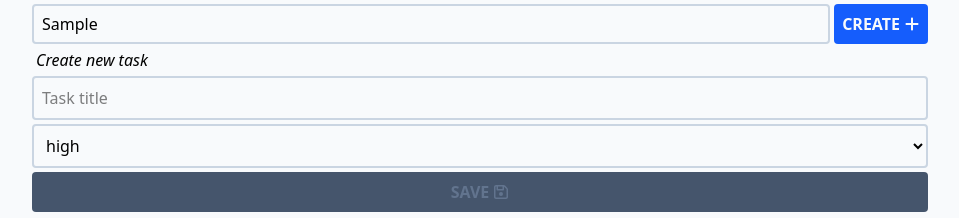
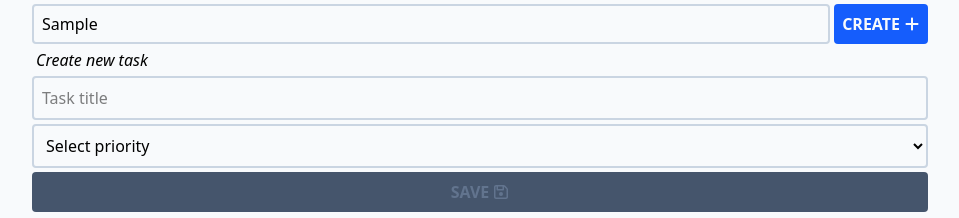
Before and after one commit to dimitargluharski/task-scheduler, a React (Vite) app: page / in a window 1280 px wide. Both pictures are taken after typing "Sample" into the empty fields and a click on the button "CREATE". Shown: the top 218 px of the page, without its empty margins (160-1119 px from the left). Built offline with nearby package versions, Linux system fonts and the light colour scheme.

Commit message:
refactor priority handling in task form and dropdown

```diff
--- a/src/App.tsx
+++ b/src/App.tsx
@@ -42,19 +42,13 @@ const tasks: Task[] = [
   },
 ];
 
-const priorities = [
-  { id: 1, priorityLevel: 'high' },
-  { id: 2, priorityLevel: 'medium' },
-  { id: 3, priorityLevel: 'low' }
-];
-
 function App() {
   const [data, setData] = useState<Task[]>(tasks);
   const [isFormVisible, setIsVisibleForm] = useState<boolean>(false);
   const [activeViewType, setActiveViewType] = useState<string>('list');
   const [createNewTaskText, setCreateNewTaskText] = useState<string>('');
   const [query, setQuery] = useState<string>('');
-  const [priority, setPriority] = useState<string>('');
+  const [priorityLevel, setPriorityLevel] = useState('');
 
   const handleToggleModalVisibility = () => {
     setIsVisibleForm(!isFormVisible);
@@ -72,7 +66,7 @@ function App() {
     setQuery(event.target.value);
   }
 
-  const handleSaveNewTask = (newTask: string) => {
+  const handleSaveNewTask = (newTask: string, priorityLevel: string) => {
     setData((prevData) => [
       ...prevData,
       {
@@ -82,15 +76,16 @@ function App() {
         date: new Date().toISOString().split("T")[0],
         comments: [],
         taskAuthor: "admin",
-        // taskPriority:
+        taskPriority: `${priorityLevel}`
       }
     ]);
 
     setCreateNewTaskText('');
-  }
+    setPriorityLevel('');
+  };
 
-  const handleOnChangeDropdownPriority = (choise: string) => {
-    console.log('', choise)
+  const handleOnChangeSavePriorityLevel = (event: React.ChangeEvent<HTMLSelectElement>) => {
+    setPriorityLevel(event.target.value);
   }
 
   return (
@@ -122,9 +117,9 @@ function App() {
             text={createNewTaskText}
             handleOnChangeTextValue={handleCreateNewTask}
             saveNewTask={handleSaveNewTask}
-            // priorities={priorities}
-            priorities={priorities}
-            handleOnChangeDropdownPriority={handleOnChangeDropdownPriority}
+            closeForm={handleToggleModalVisibility}
+            handleOnChangeSavePriorityLevel={handleOnChangeSavePriorityLevel}
+            priorityLevel={priorityLevel}
           />}
 
         <ButtonsLayoutView
--- a/src/components/CreateNewTaskForm/CreateNewTaskForm.tsx
+++ b/src/components/CreateNewTaskForm/CreateNewTaskForm.tsx
@@ -3,21 +3,16 @@ import { Button } from "../Button/Button"
 import { Dropdown } from "../Doprdown/Dropdown"
 import { TextInput } from "../TextInput/TextInput"
 
-type Priorities = {
-  id: number;
-  priorityLevel: string;
-}
-
 type NewTaskFormProps = {
   text: string;
   handleOnChangeTextValue: (event: React.ChangeEvent<HTMLInputElement>) => void;
   closeForm: () => void;
-  saveNewTask: (task: string) => void;
-  priorities: Priorities[];
-  handleOnChangeDropdownPriority: (text: string) => void;
+  saveNewTask: (task: string, priorityLevel: string) => void;
+  handleOnChangeSavePriorityLevel: (event: React.ChangeEvent<HTMLSelectElement>) => void;
+  priorityLevel: string;
 }
 
-export const CreateNewTaskForm = ({ text, handleOnChangeTextValue, closeForm, saveNewTask, priorities, handleOnChangeDropdownPriority }: NewTaskFormProps) => {
+export const CreateNewTaskForm = ({ text, handleOnChangeTextValue, closeForm, saveNewTask, handleOnChangeSavePriorityLevel, priorityLevel }: NewTaskFormProps) => {
   return (
     <div className="flex flex-col gap-1">
       <h2 className="px-1 italic">Create new task</h2>
@@ -30,12 +25,12 @@ export const CreateNewTaskForm = ({ text, handleOnChangeTextValue, closeForm, sa
         onChange={handleOnChangeTextValue}
       />
 
-      <Dropdown priorities={priorities} handleOnChangeDropdownPriority={handleOnChangeDropdownPriority} />
+      <Dropdown handleOnChangeSavePriorityLevel={handleOnChangeSavePriorityLevel} priorityLevel={priorityLevel} />
 
       <Button classNames={`p-2 bg-green-600 rounded-sm flex justify-center gap-1 items-center text-slate-50 hover:cursor-pointer hover:bg-green-500 ${text.length >= 3 ? '' : 'bg-slate-600 text-slate-500 hover:bg-slate-600'}`}
         handler={() => {
           closeForm();
-          saveNewTask(text);
+          saveNewTask(text, priorityLevel);
         }}
         disabled={text.length >= 3 ? false : true}
       >
--- a/src/components/Doprdown/Dropdown.tsx
+++ b/src/components/Doprdown/Dropdown.tsx
@@ -1,17 +1,27 @@
-type Priorities = {
-  priorities: {
-    id: number;
-    priorityLevel: string;
-    handleOnChangeDropdownPriority: (text: string) => void;
-  }[];
-};
+const priorities = [
+  { id: 1, level: 'high', label: 'High' },
+  { id: 2, level: 'medium', label: 'Medium' },
+  { id: 3, level: 'low', label: 'Low' }
+]
 
-export const Dropdown = ({ priorities }: Priorities) => {
+type DropdownProps = {
+  handleOnChangeSavePriorityLevel: (event: React.ChangeEvent<HTMLSelectElement>) => void;
+  priorityLevel: string;
+}
+
+export const Dropdown = ({ handleOnChangeSavePriorityLevel, priorityLevel }: DropdownProps) => {
   return (
-    <select name="" id="" className="w-full p-2 border-2 border-slate-300 outline-slate-500 focus:border-slate-800 rounded-sm">
+    <select
+      name="priorityLevel"
+      id="priorityLevel"
+      className="w-full p-2 border-2 border-slate-300 outline-slate-500 focus:border-slate-800 rounded-sm"
+      onChange={handleOnChangeSavePriorityLevel}
+      value={priorityLevel}
+    >
+      <option value="" disabled>Select priority</option>
       {priorities.map((item, index) => (
-        <option value={item.priorityLevel} key={index} className="text-slate-400" onChange={() => handleOnChangeDropdownPriority(item.priorityLevel)}>
-          {item.priorityLevel}
+        <option value={item.level} key={index} className="text-slate-400">
+          {item.label}
         </option>
       ))}
     </select>
```
